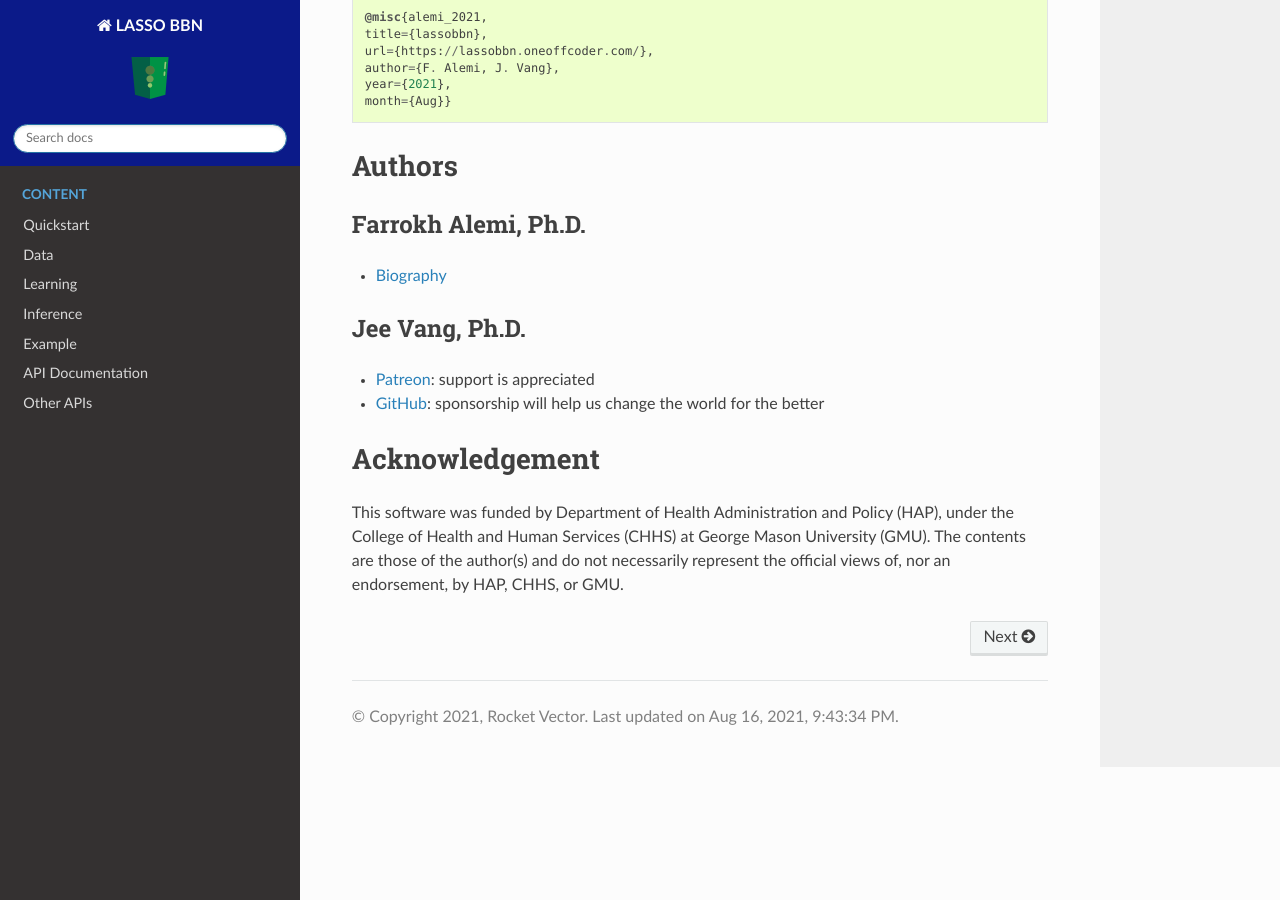
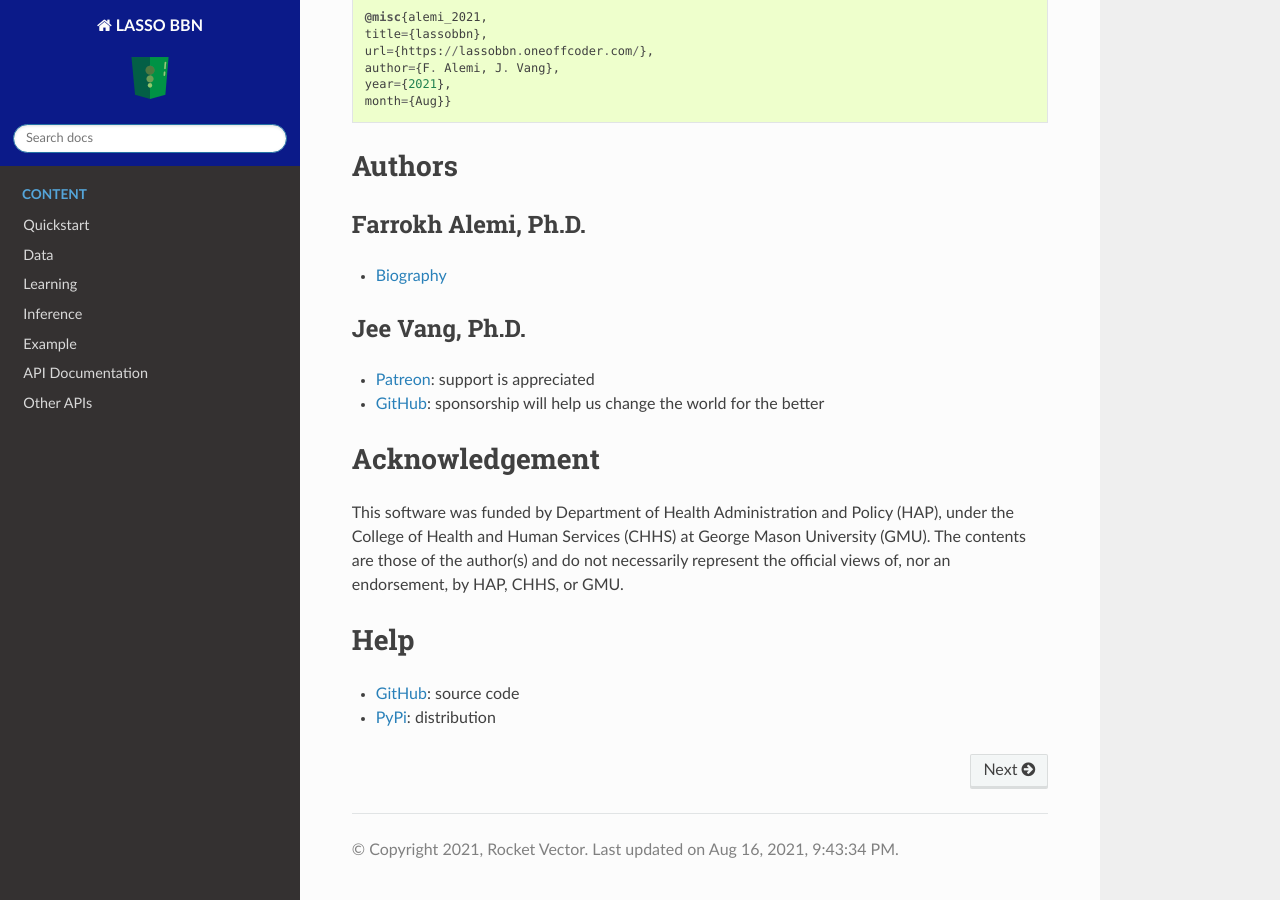
Before and after one commit to oneoffcoder/lasso-bbn, a Sphinx documentation site: the page built from docs/source/index.rst, in a window 1280 px wide and 900 px high, scrolled down 1573 px. Built offline with Sphinx 7.4.7 and the Read the Docs theme 2.0.0, drawn with Linux system fonts in a browser that asks for light colours.

Commit message:
add links

```diff
--- a/docs/source/index.rst
+++ b/docs/source/index.rst
@@ -111,3 +111,17 @@ Acknowledgement
 ===============
 
 This software was funded by Department of Health Administration and Policy (HAP), under the College of Health and Human Services (CHHS) at George Mason University (GMU). The contents are those of the author(s) and do not necessarily represent the official views of, nor an endorsement, by HAP, CHHS, or GMU.
+
+Help
+====
+
+- |Source_Link|
+- |PyPi_Link|
+
+.. |Source_Link| raw:: html
+
+   <a href="https://github.com/oneoffcoder/lasso-bbn" target="_blank">GitHub</a>: source code
+
+.. |PyPi_Link| raw:: html
+
+   <a href="https://pypi.org/project/lassobbn/" target="_blank">PyPi</a>: distribution
```
